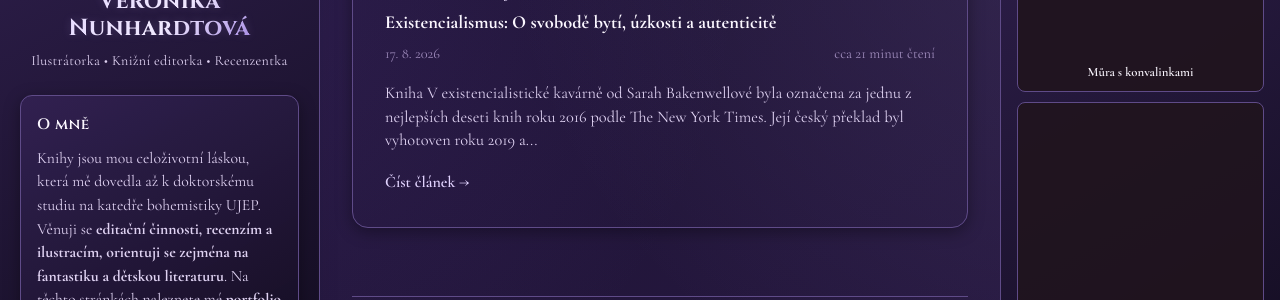
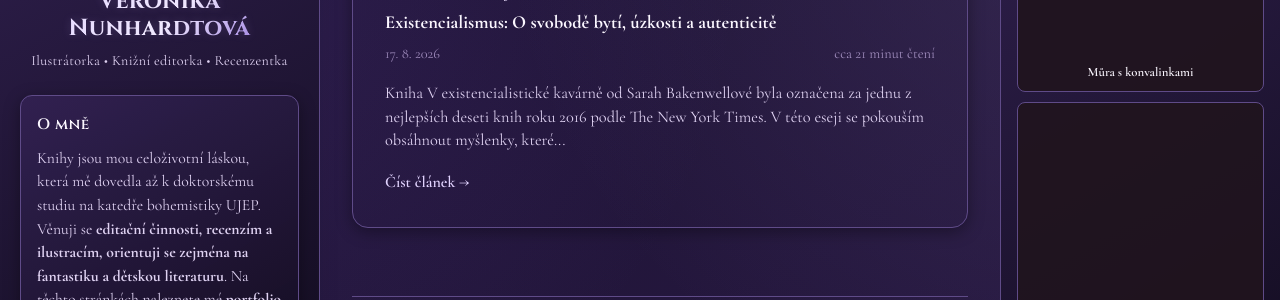
Before and after one commit to vnunhardtova/vnunhardtova.github.io, a Jekyll site: the page built from index.html, in a window 1280 px wide. Shown: the part 220-520 px from the top of the page. Built offline with Jekyll 4.4.1, drawn with Linux system fonts in a browser that asks for light colours; some web fonts are replaced.

Commit message:
Update 2026-08-17-existencialismus-esej.md

```diff
--- a/_posts/2026-08-17-existencialismus-esej.md
+++ b/_posts/2026-08-17-existencialismus-esej.md
@@ -4,11 +4,11 @@ title: "Existencialismus: O svobodě bytí, úzkosti a autenticitě"
 date: 2026-08-17
 categories: [analýzy-a-eseje]
 tags: ["existencialismus", "esej", "Camus", "Sartre", "fenomenologie", "Bakenwellová", "Husserl", "V existencialistické kavárně"]
-excerpt: "Kniha V existencialistické kavárně od Sarah Bakenwellové byla označena za jednu z nejlepších deseti knih roku 2016 podle The New York Times. Její český překlad byl vyhotoven roku 2019 a v roce 2021 jej vydalo nakladatelství Host Brno. Tato poměrně skromně laděná kniha s cigaretou a meruňkovým koktejlem na obálce představuje silně propracovaný vhled do vzniku existencialismu, jeho autorů a literárně-historického kontextu s jemnými komentáři autorky, jak ona sama jednotlivé filozofické myšlenky vnímala, když se existencialismem, fenomenologií a autorskou tvorbou filozofů zabývala."
+excerpt: "Kniha V existencialistické kavárně od Sarah Bakenwellové byla označena za jednu z nejlepších deseti knih roku 2016 podle The New York Times. V této eseji se pokouším obsáhnout myšlenky, které na mne zapůsobily nejvíce."
 ---
 Kniha *V existencialistické kavárně* od Sarah Bakenwellové byla označena za jednu z nejlepších deseti knih roku 2016 podle The New York Times. Její český překlad byl vyhotoven roku 2019 a v roce 2021 jej vydalo nakladatelství Host Brno. Tato poměrně skromně laděná kniha s cigaretou a meruňkovým koktejlem na obálce představuje silně propracovaný vhled do vzniku existencialismu, jeho autorů a literárně-historického kontextu s jemnými komentáři autorky, jak ona sama jednotlivé filozofické myšlenky vnímala, když se existencialismem, fenomenologií a autorskou tvorbou filozofů zabývala.
 
-Já osobně jsem si téma existencialismu toto dílo jako hlavní zdroj pro svou esej zvolila proto, že od roku vydání jsem knihu měla doma, ale po přečtení pár stran jsem se cítila ztracená a ničemu nerozuměla. Maryanne Wolfová by mohla říci, že jsem měla pozornost skákajícího lučního koníka. Existencialismus mě již dříve lákal, zejména ten literární, přesto jsem plně nechápala, o co vlastně jde a neuměla jej vysvětlit. V tomto textu bych chtěla obsáhnout ty myšlenky, co na mne zapůsobily nejvíce, vytvořit jejich základní shrnutí a konfrontovat je s mou vlastní fenomenologickou zkušeností.
+Já osobně jsem si téma existencialismu a toto dílo jako hlavní zdroj, pro svou esej zvolila proto, že od roku vydání jsem knihu měla doma, ale po přečtení pár stran jsem se cítila ztracená a ničemu nerozuměla. Maryanne Wolfová by mohla říci, že jsem měla pozornost skákajícího lučního koníka. Existencialismus mě již dříve lákal, zejména ten literární, přesto jsem plně nechápala, o co vlastně jde a neuměla jej vysvětlit. V tomto textu bych chtěla obsáhnout ty myšlenky, co na mne zapůsobily nejvíce, vytvořit jejich základní shrnutí a konfrontovat je s mou vlastní fenomenologickou zkušeností.
 
 ### Fenomenologie a odlišné vnímání
 
@@ -16,7 +16,7 @@ Fenomenologie je filozofický směr a metoda, která se zabývá zkoumáním jev
 
 Sám Husserl fenomenologii popsal jako „novou popisnou metodu a z ní vzešlou apriorní vědu, jež se má stát hlavním nástrojem pro přísně vědeckou filozofii. Její důsledné uplatnění by mělo umožnit metodickou reformu všech věd.“[1] Za ústřední heslo by se dalo považovat „k věcem samým“ – což označovalo potřebu opustit teoretické konstrukce s předsudky a vrátit se k čisté, původní a vlastní zkušenosti. Smyslem této vědy bylo tedy poskytnout pevný základ pro všechny ostatní vědy na základě zkoumání základů poznání a zkušenosti.[2]
 
-Mezi základní metody patří epoché (fenomenologická redukce) spočívající v metodickém dočasném zdržení se úsudku o existenci vnějšího světa, platnosti vědeckých teorií a zejména vlastních předsudků. Smyslem epoché nebylo popřít vědecké poznání a kolektivní poznání, nýbrž se zaměřit na analýzu čisté zkušenosti a struktur vědomí. Další je intencionalita, tuto myšlenku Husserl převzal od Franze Brentana, svého učitele, které ve svém díle Psychologie z empirického hlediska zformuloval myšlenku, že bychom k mysli měli přistupovat dle jejích intencí, čímž nešlo o význam vědomého úmyslu, ale o latinské in-tendo – vztahovat se k něčemu, směřovat někam. Nelze totiž myslet bez toho, aniž by byly naše myšlenky o něčem nebo na něco – mysl se totiž vždy váže k něčemu – má svoji intencionalitu. Mysl, která nic nezažívá, nic si nepředstavuje a o ničem nespekuluje nelze za mysl vůbec označit.
+Mezi základní metody patří epoché (fenomenologická redukce) spočívající v metodickém dočasném zdržení se úsudku o existenci vnějšího světa, platnosti vědeckých teorií a zejména vlastních předsudků. Smyslem epoché nebylo popřít vědecké poznání a kolektivní poznání, nýbrž se zaměřit na analýzu čisté zkušenosti a struktur vědomí. Další je intencionalita, tuto myšlenku Husserl převzal od Franze Brentana, svého učitele, které ve svém díle Psychologie z empirického hlediska zformuloval myšlenku, že bychom k mysli měli přistupovat dle jejích intencí, čímž nešlo o význam vědomého úmyslu, ale o latinské *in-tendo* – vztahovat se k něčemu, směřovat někam. Nelze totiž myslet bez toho, aniž by byly naše myšlenky o něčem nebo na něco – mysl se totiž vždy váže k něčemu – má svoji intencionalitu. Mysl, která nic nezažívá, nic si nepředstavuje a o ničem nespekuluje nelze za mysl vůbec označit.
 
 Fenomenologové byli speciální v tom, že se zabývali samotnou podstatou věcí a pojmenovávali věci, které se zdají natolik samozřejmé, že jim ostatní ani nevěnují pozornost. Já samotná jsem si fakt, že se myšlenky vždy k něčemu či někomu váží, explicitně neuvědomovala, přitom to je nadmíru logické. V okamžik, kdy přestaneme na cokoliv myslet – jsme mrtví, naše existence skončila, ačkoliv cílem meditací a jiných relaxačních praktik je „na nic nemyslet“, nezažila jsem stav, kdy by mysl zůstala absolutně prázdná, protože v takových chvílích se ubírá k tomu, co vlastně to nic a prázdno představuje.
 
```
